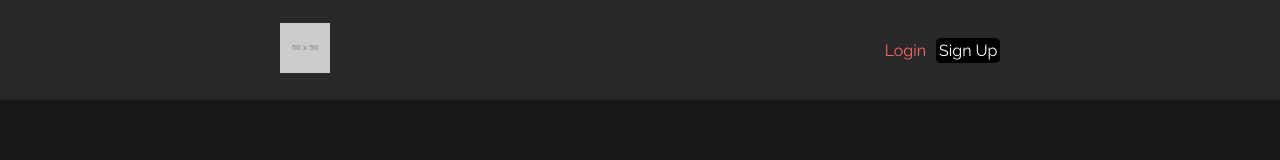
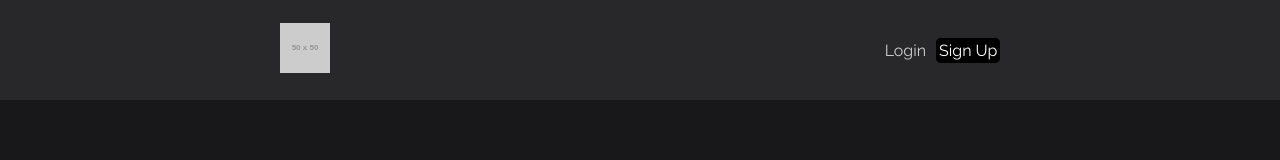
Before and after one commit to gitlaws/AI-Fusion, an Angular app: page / in a window 1280 px wide. In both pictures the pointer is over the link "Login". Shown: the top 160 px of the page. Built offline with nearby package versions, Linux system fonts and the light colour scheme; a web font is replaced by a local one.

Commit message:
Refactor toolbar component hover color

```diff
--- a/src/app/common/toolbar/toolbar.component.scss
+++ b/src/app/common/toolbar/toolbar.component.scss
@@ -70,8 +70,9 @@ $padding-mobile: 5px;
     color: $text-color; // Twitch theme dark mode color
     text-decoration: none;
     cursor: pointer;
+
     &:hover {
-      color: lighten(red, 20%);
+      color: #cccccc;
     }
 
     &--login {
```
Also changed, not shown: 1 other file (tests, documents, lock files or other folders).
